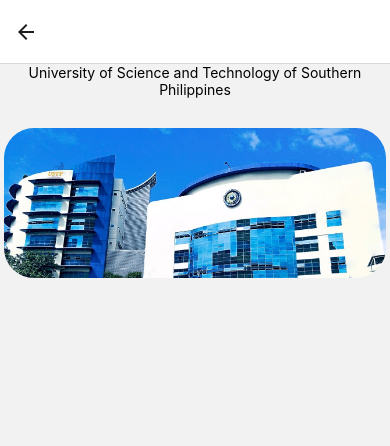
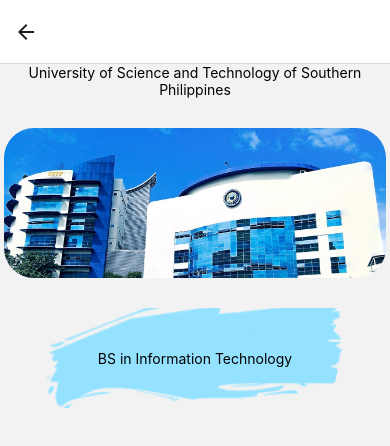
Before and after one commit to jaycetabobo/YumKit, a React Native app: screen /Schools2 in a window 390 px wide. Shown: the top 446 px of the page. Built offline with nearby package versions, Linux system fonts and the light colour scheme.

Commit message:
Added contents in schools2.js

```diff
--- a/Screen/Content/schools2.js
+++ b/Screen/Content/schools2.js
@@ -14,6 +14,18 @@
         source={require("../../assets/ustp2.jpg")}
         style={{ width: "98%", height: 150, marginTop: 30, borderRadius: 30 }}
       />
+      <ImageBackground
+        source={require("../../assets/bannerimage2.png")}
+        style={{
+          width: 300,
+          height: 100,
+          marginTop: 30,
+          alignItems: "center",
+          justifyContent: "center",
+        }}
+      >
+        <Text>BS in Information Technology</Text>
+      </ImageBackground>
     </View>
   );
 }
```
